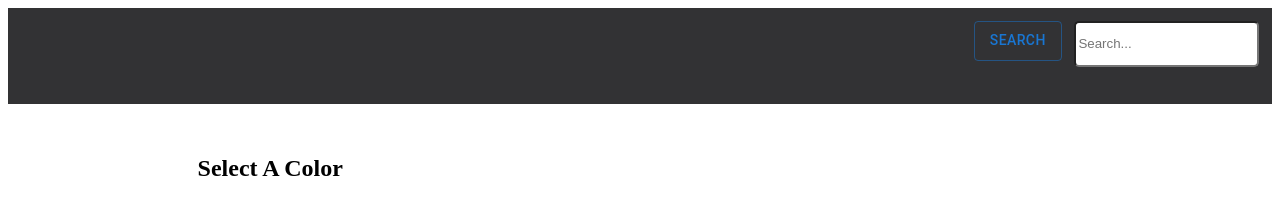
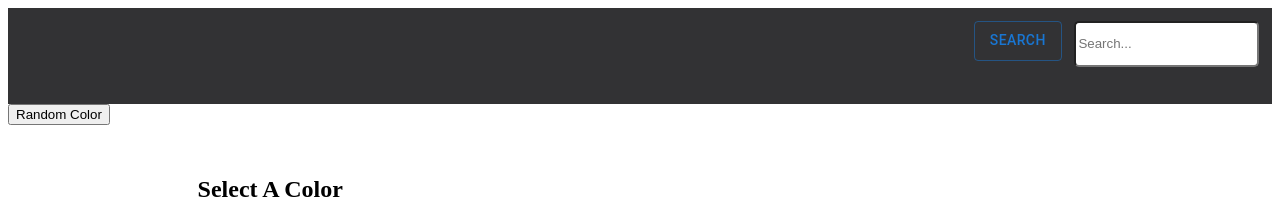
Before and after one commit to SeanUnland/helpfulhumanassessmentdeploy, a React (Create React App) app: page / in a window 1280 px wide. Shown: the top 199 px of the page. Built offline with nearby package versions, Linux system fonts and the light colour scheme; no server answers; a web font is replaced by a local one.

Commit message:
Added a random color button

```diff
--- a/src/App.js
+++ b/src/App.js
@@ -5,6 +5,7 @@ import Grid from "./components/Grid";
 import Paging from "./components/Paging";
 import TopNav from "./components/TopNav";
 import ColorAPI from "./components/ColorAPI";
+import RandomColorButton from "./components/RandomColorButton";
 import { FontAwesomeIcon } from "@fortawesome/react-fontawesome";
 
 const offCell = {
@@ -33,6 +34,12 @@ function App() {
   return (
     <div className="App">
       <TopNav />
+      <div className="random-color-button">
+        <RandomColorButton
+          currentColor={currentColor}
+          onSetColor={setCurrentColor}
+        />
+      </div>
       <div className="color-container">
         <ColorSwatch currentColor={currentColor} onSetColor={setCurrentColor} />
 
--- /dev/null
+++ b/src/components/RandomColorButton.js
@@ -0,0 +1,21 @@
+import React, { useState } from "react";
+
+const RandomColorButton = ({ currentColor, onSetColor }) => {
+  const [randomColor, setRandomColor] = useState("");
+
+  const handleAdd = (event) => {
+    console.log("its working");
+    console.log(event);
+    event.preventDefault();
+
+    setRandomColor(currentColor);
+  };
+  return (
+    <div>
+      <button onClick={handleAdd}>Random Color</button>
+      <div>{randomColor}</div>
+    </div>
+  );
+};
+
+export default RandomColorButton;
```
